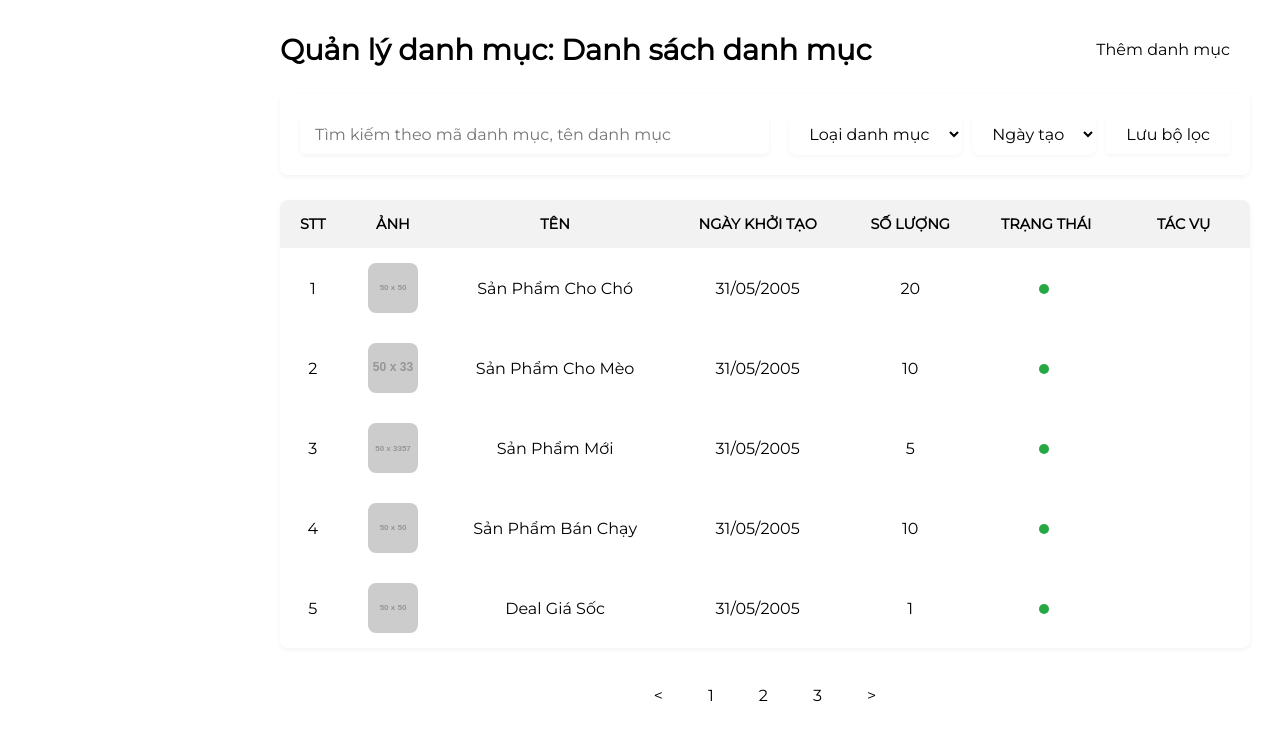
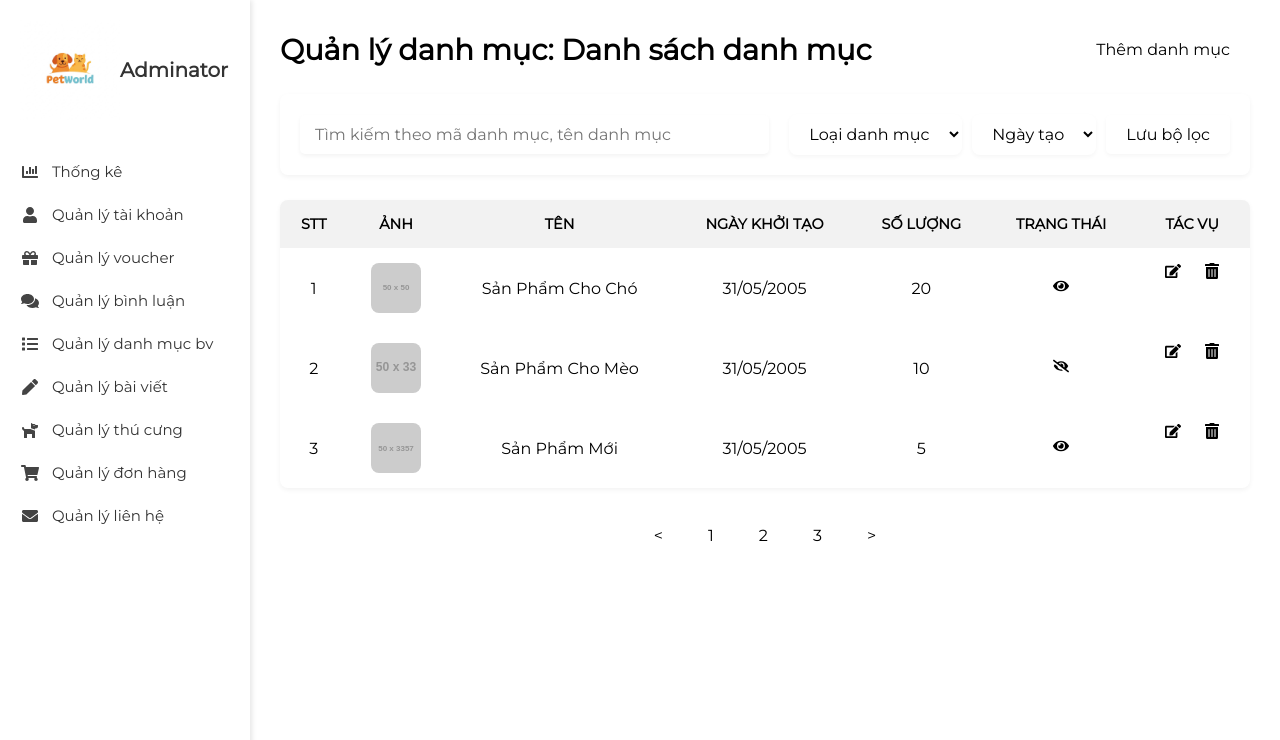
Before and after one commit to loc131225/PetWorld, a React (Create React App) app in the folder frontend/: page /CategoryList in a window 1280 px wide. Shown: the top 740 px of the page. Built offline with nearby package versions, Linux system fonts and the light colour scheme.

Commit message:
Update CategoryList.js
them sidebar

```diff
--- a/frontend/src/pages/admin/CategoryList.js
+++ b/frontend/src/pages/admin/CategoryList.js
@@ -1,15 +1,13 @@
 import React, { useState } from 'react';
+import { FaEye, FaEyeSlash, FaEdit, FaTrashAlt } from 'react-icons/fa';
 import '../../css/CategoryList.css';
+import Sidebar from '../admin/Sidebar';
 
 const CategoryList = () => {
-  // State để quản lý giá trị của thanh tìm kiếm
   const [searchTerm, setSearchTerm] = useState('');
-  // State để quản lý loại danh mục được chọn (ví dụ: 'all', 'dog', 'cat')
   const [categoryType, setCategoryType] = useState('all');
-  // State để quản lý tùy chọn sắp xếp ngày tạo ('newest', 'oldest')
   const [sortDate, setSortDate] = useState('newest');
 
-  // Dữ liệu mẫu cho danh sách danh mục
   const categories = [
     {
       id: 1,
@@ -17,7 +15,7 @@ const CategoryList = () => {
       name: 'Sản Phẩm Cho Chó',
       createdAt: '31/05/2005',
       quantity: 20,
-      status: 'active', // Trạng thái của danh mục (active/inactive, v.v.)
+      status: 'active',
     },
     {
       id: 2,
@@ -25,7 +23,7 @@ const CategoryList = () => {
       name: 'Sản Phẩm Cho Mèo',
       createdAt: '31/05/2005',
       quantity: 10,
-      status: 'active',
+      status: 'inactive',
     },
     {
       id: 3,
@@ -35,42 +33,22 @@ const CategoryList = () => {
       quantity: 5,
       status: 'active',
     },
-    {
-      id: 4,
-      image: 'https://via.placeholder.com/50/FF33A1/FFFFFF?text=SP4',
-      name: 'Sản Phẩm Bán Chạy',
-      createdAt: '31/05/2005',
-      quantity: 10,
-      status: 'active',
-    },
-    {
-      id: 5,
-      image: 'https://via.placeholder.com/50/A133FF/FFFFFF?text=SP5',
-      name: 'Deal Giá Sốc',
-      createdAt: '31/05/2005',
-      quantity: 1,
-      status: 'active',
-    },
   ];
 
-  // Logic lọc danh mục dựa trên thanh tìm kiếm
   const filteredCategories = categories.filter(category =>
     category.name.toLowerCase().includes(searchTerm.toLowerCase())
-    // Có thể thêm các điều kiện lọc khác ở đây (ví dụ: categoryType)
   );
 
   return (
+    <div className="layout"> {/* Thêm layout để chứa Sidebar và nội dung chính */}
+      <Sidebar />
+
       <div className="category-management">
-      {/* Phần tiêu đề trang và nút Thêm danh mục */}
         <div className="page-header">
           <h2>Quản lý danh mục: Danh sách danh mục</h2>
-        <button className="add-button">
-          {/* <FaPlus className="add-icon" /> */}
-          Thêm danh mục
-        </button>
+          <button className="add-button">Thêm danh mục</button>
         </div>
 
-      {/* Phần tìm kiếm và bộ lọc */}
         <div className="filter-section">
           <div className="search-bar">
             <input
@@ -85,18 +63,15 @@ const CategoryList = () => {
               <option value="all">Loại danh mục</option>
               <option value="dog">Chó</option>
               <option value="cat">Mèo</option>
-            {/* Thêm các tùy chọn loại danh mục khác nếu có */}
             </select>
             <select value={sortDate} onChange={(e) => setSortDate(e.target.value)}>
               <option value="newest">Ngày tạo</option>
               <option value="oldest">Cũ nhất</option>
-            {/* Thêm các tùy chọn sắp xếp khác */}
             </select>
             <button className="apply-filter-button">Lưu bộ lọc</button>
           </div>
         </div>
 
-      {/* Bảng hiển thị danh sách danh mục */}
         <div className="table-container">
           <table className="category-table">
             <thead>
@@ -121,19 +96,15 @@ const CategoryList = () => {
                   <td>{category.createdAt}</td>
                   <td>{category.quantity}</td>
                   <td>
-                  {/* Sử dụng một span với class để hiển thị trạng thái bằng màu sắc */}
-                  <span className={`status-badge ${category.status}`}></span>
+                    {category.status === 'active' ? (
+                      <FaEye title="Đang hiển thị" className="action-icon" />
+                    ) : (
+                      <FaEyeSlash title="Đã ẩn" className="action-icon" />
+                    )}
                   </td>
                   <td className="actions">
-                  <button className="action-button view-button" title="Xem">
-                    {/* <FaEye /> */}
-                  </button>
-                  <button className="action-button edit-button" title="Sửa">
-                    {/* <FaPencilAlt /> */}
-                  </button>
-                  <button className="action-button delete-button" title="Xóa">
-                    {/* <FaTrashAlt /> */}
-                  </button>
+                    <FaEdit className="action-icon" title="Chỉnh sửa" />
+                    <FaTrashAlt className="action-icon" title="Xoá" style={{ marginLeft: '10px' }} />
                   </td>
                 </tr>
               ))}
@@ -141,13 +112,13 @@ const CategoryList = () => {
           </table>
         </div>
 
-      {/* Phần phân trang */}
         <div className="pagination">
-        <button>&lt;</button> {/* Nút Trang trước */}
-        <button className="active">1</button> {/* Trang hiện tại */}
+          <button>&lt;</button>
+          <button className="active">1</button>
           <button>2</button>
           <button>3</button>
-        <button>&gt;</button> {/* Nút Trang kế tiếp */}
+          <button>&gt;</button>
+        </div>
       </div>
     </div>
   );
```
Lines whose indentation alone changed are shown as unchanged.
